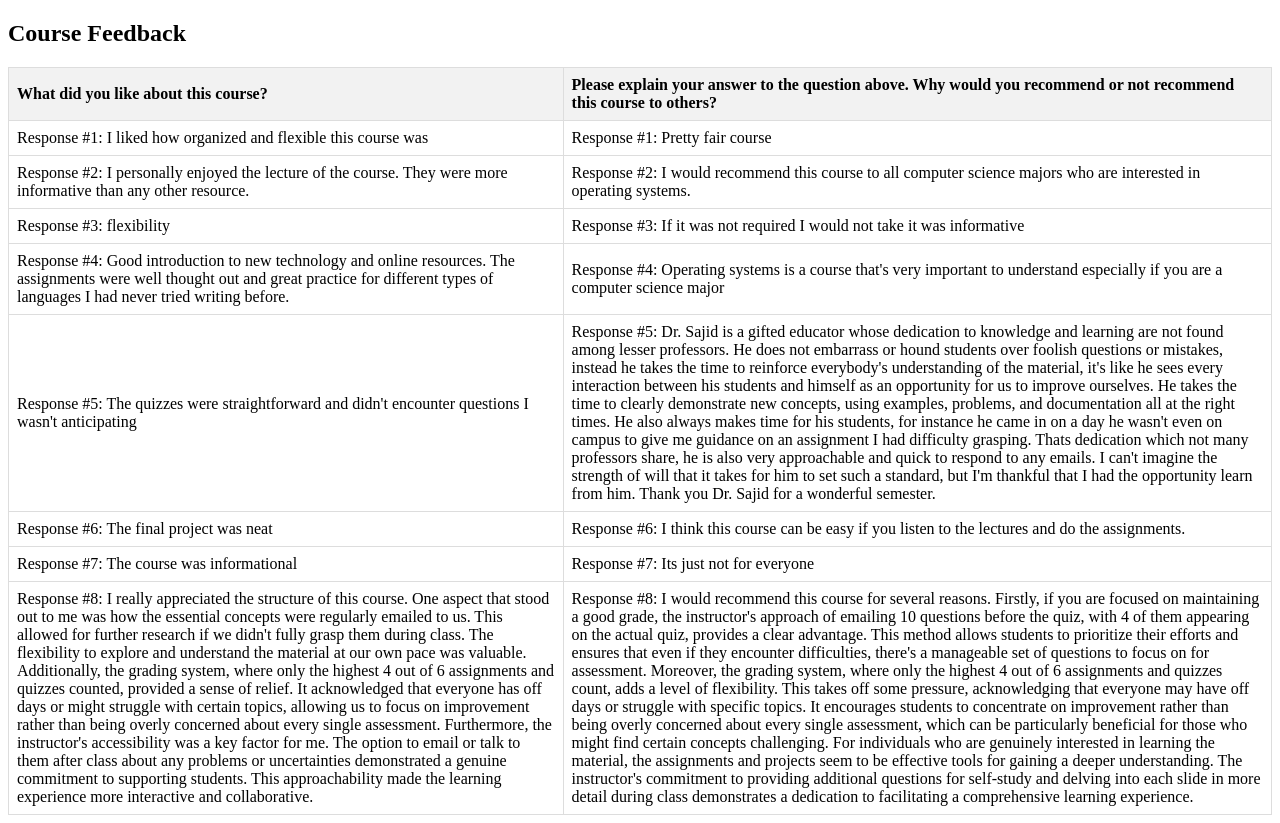
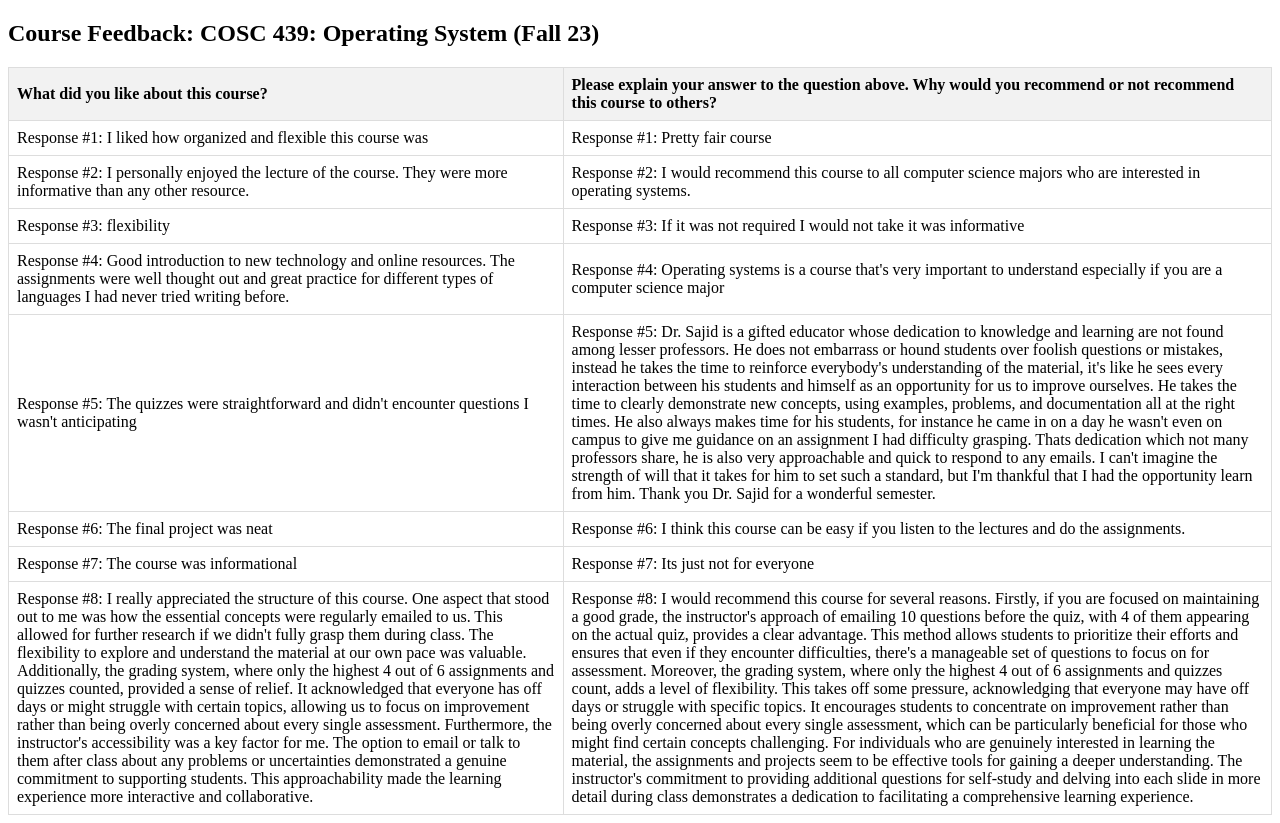
Before and after one commit to sajid36/sajid36.github.io, a plain HTML site: page review.html in a window 1280 px wide. Drawn offline with Linux system fonts and the light colour scheme.

Commit message:
Update review.html

```diff
--- a/review.html
+++ b/review.html
@@ -21,8 +21,7 @@
 </head>
 <body>
 
-<h2>Course Feedback</h2>
-
+<h2>Course Feedback: COSC 439: Operating System (Fall 23)</h2>
 <table>
   <tr>
     <th>What did you like about this course?</th>
```
